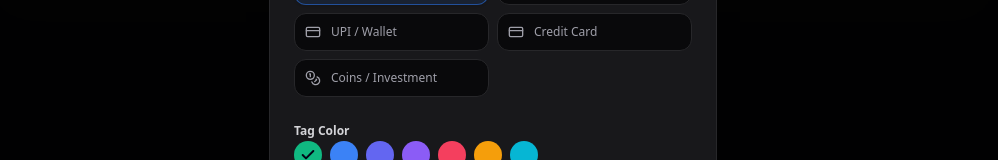
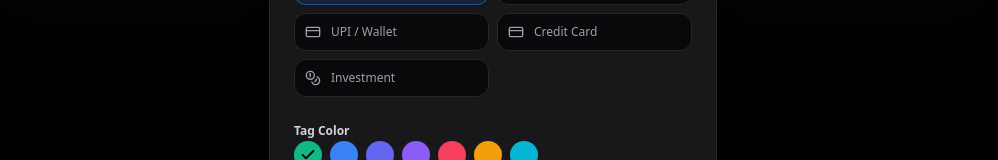
Before and after one commit to prayosh/fund-view, a React (Vite) app: page / in a window 1280 px wide. Both pictures are taken after a click on the button "New Account". Shown: the part 434-594 px from the top of the page, without its empty margins (147-1145 px from the left). Built offline with nearby package versions, Linux system fonts and the light colour scheme.

Commit message:
Update label for Investment option in AddAccountModal

```diff
--- a/src/components/AddAccountModal.tsx
+++ b/src/components/AddAccountModal.tsx
@@ -18,7 +18,7 @@ const CATEGORIES = [
   { id: 'Cash', label: 'Cash in Hand', icon: Wallet, color: '#10b981' },
   { id: 'Wallet', label: 'UPI / Wallet', icon: CreditCard, color: '#8b5cf6' },
   { id: 'Credit Card', label: 'Credit Card', icon: CreditCard, color: '#f43f5e' },
-  { id: 'Investment', label: 'Coins / Investment', icon: Coins, color: '#f59e0b' },
+  { id: 'Investment', label: 'Investment', icon: Coins, color: '#f59e0b' },
 ];
 
 const PRESET_COLORS = [
```
